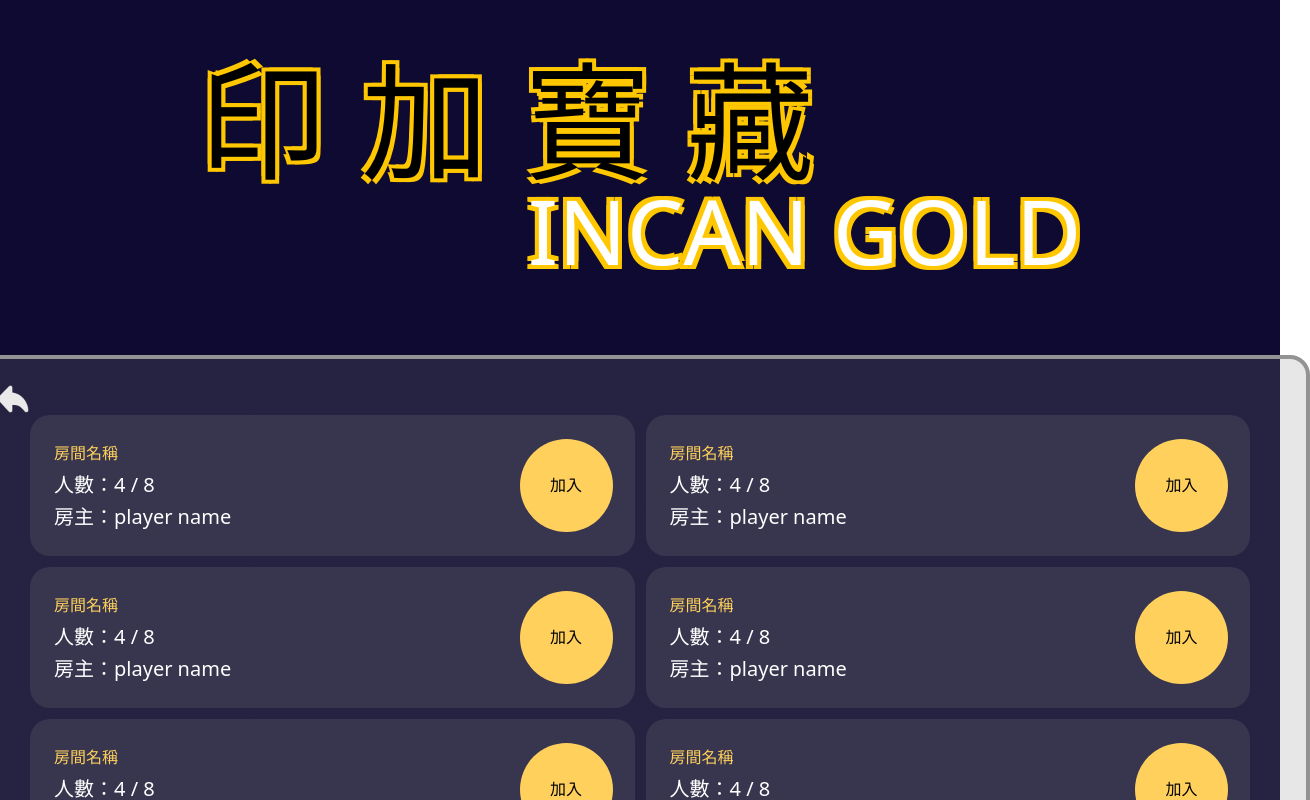
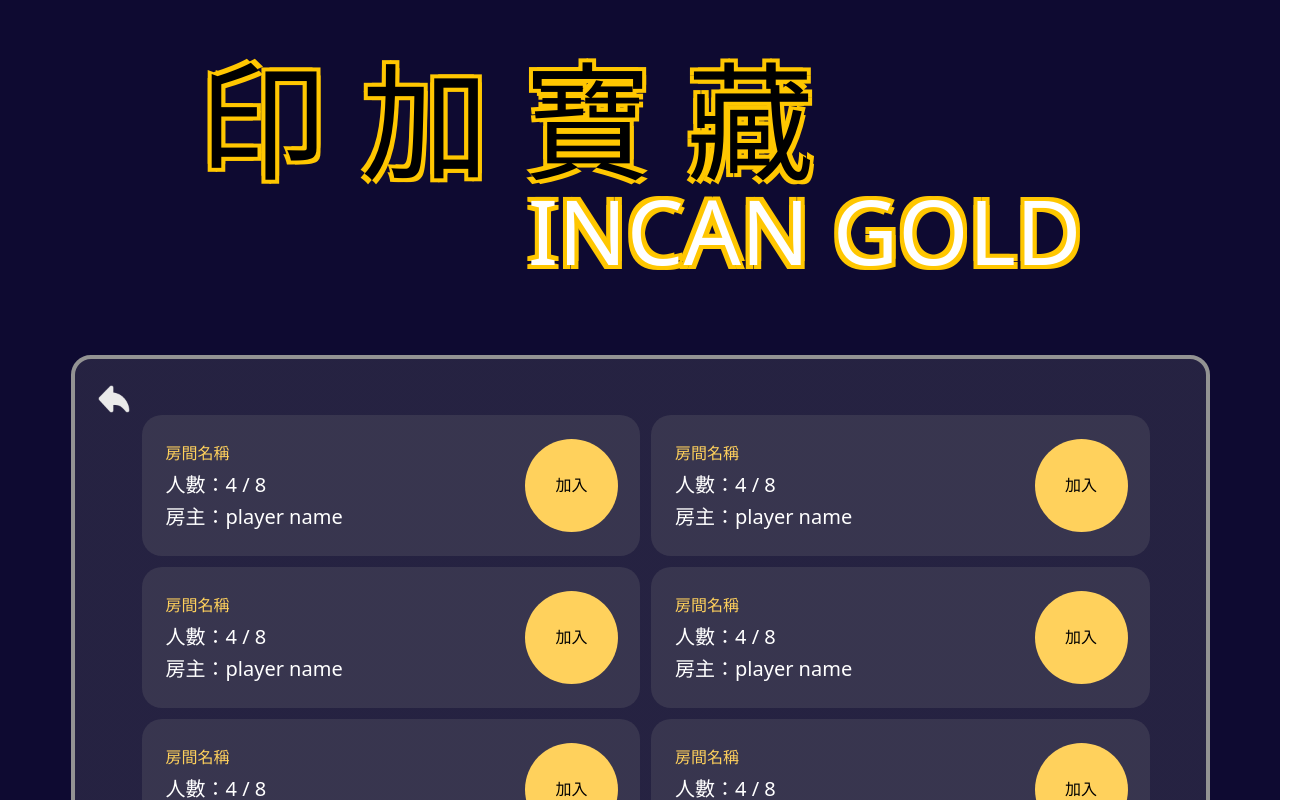
Before and after one commit to Game-as-a-Service/IncanGold, a Nuxt app in the folder frontend/: page /room-list in a window 1280 px wide. Shown: the top 800 px of the page, 1310 px wide, since content can reach past the window. Built offline with nearby package versions, Linux system fonts and the light colour scheme; a web font is replaced by a local one.

Commit message:
fix: 🐛 change layout style by review comment

```diff
--- a/frontend/components/form/button.vue
+++ b/frontend/components/form/button.vue
@@ -45,6 +45,10 @@
   cursor: pointer;
 }
 
+.components-form-login-button:hover {
+  opacity: 0.6;
+}
+
 .components-form-login-button:disabled {
   cursor: not-allowed;
 }
--- a/frontend/components/form/input.vue
+++ b/frontend/components/form/input.vue
@@ -49,6 +49,10 @@
 .components-form-login-input :last-child {
   width: 100%;
   height: 42px;
+  font-size: 18px;
+  line-height: 38px;
+  padding: 2px 20px;
+  box-sizing: border-box;
   border-radius: 10px;
   border-width: 0;
   outline: none;
--- a/frontend/components/room/card.vue
+++ b/frontend/components/room/card.vue
@@ -28,6 +28,7 @@
 
 <style>
 .components-room-card {
+  min-width: 450px;
   width: calc((100% - 22px) / 2);
   height: 141px;
   box-sizing: border-box;
@@ -37,8 +38,6 @@
   flex-direction: row;
   justify-content: space-between;
   align-items: center;
-  margin-right: 11px;
-  margin-bottom: 11px;
   border-radius: 20px;
 }
 
--- a/frontend/pages/main.vue
+++ b/frontend/pages/main.vue
@@ -14,7 +14,7 @@
   <loby-layout>
     <template #frame>
       <div class="pages-main__actions">
-        <form-button text="隨機加入" @click="chagneRoute('')" />
+        <form-button text="隨機加入" @click="chagneRoute('/')" />
         <form-button text="創建房間" @click="chagneRoute('/create-room')" />
         <form-button text="房間清單" @click="chagneRoute('/room-list')" />
         <form-button text="設定" @click="chagneRoute('')" />
--- a/frontend/pages/room-list.vue
+++ b/frontend/pages/room-list.vue
@@ -73,8 +73,15 @@
 <style>
 .pages-room-list__main {
   position: relative;
-  width: 1231px;
-  padding: 56px 45px 45px 56px;
+  width: 573px;
+  padding: 56px 45px 45px 67px;
+  box-sizing: border-box;
+}
+
+@media (min-width: 1200px) {
+  .pages-room-list__main {
+    width: 1131px;
+  }
 }
 
 .pages-room-list__back-arrow {
@@ -96,4 +103,9 @@
   display: flex;
   flex-wrap: wrap;
 }
+
+.pages-room-list__room-list > div {
+  margin-right: 11px;
+  margin-bottom: 11px;
+}
 </style>
```
